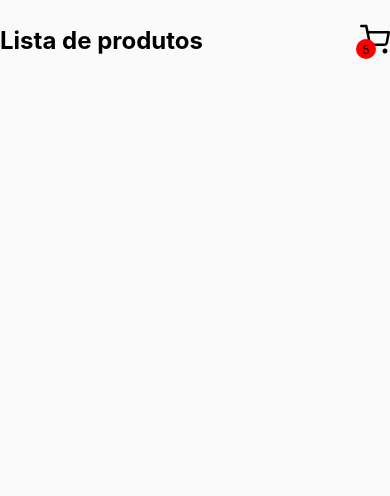
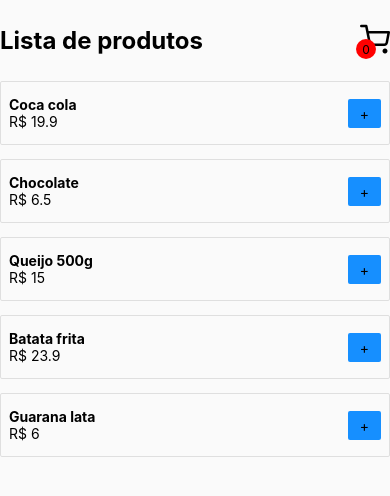
Before and after one commit to Pedro-Clear/ShoppingCard, a React Native app: screen /Home in a window 390 px wide. Shown: the top 496 px of the page. Built offline with nearby package versions, Linux system fonts and the light colour scheme.

Commit message:
List Products

```diff
--- a/App.js
+++ b/App.js
@@ -2,12 +2,15 @@
 import { NavigationContainer } from '@react-navigation/native'
 
 import Routes from './src/routes'
+import CartProvider from './src/contexts/CartContext'
 
 export default function App() {
   return (
     <NavigationContainer>
-      <StatusBar backgroundColor="#FAFAFA" barStyle="dark-content" />
-      <Routes/>
+      <CartProvider>
+        <StatusBar backgroundColor="#FAFAFA" barStyle="dark-content" />
+        <Routes/>
+      </CartProvider>
     </NavigationContainer>
   );
 }
--- /dev/null
+++ b/src/components/Product/index.js
@@ -0,0 +1,42 @@
+import { View, Text, StyleSheet, TouchableOpacity } from 'react-native';
+
+export default function Product({ data }) {
+ return (
+   <View style={styles.container}>
+    <View>
+      <Text style={styles.title}>{data.name}</Text>
+      <Text style={styles.price}>R$ {data.price}</Text>
+    </View>
+
+    <TouchableOpacity style={styles.buttonAdd}>
+      <Text style={styles.buttonText}>+</Text>
+    </TouchableOpacity>
+   </View>
+  );
+}
+
+const styles = StyleSheet.create({
+  container:{
+    borderWidth: 1,
+    borderColor: '#DFDFDF',
+    borderRadius: 2,
+    marginBottom: 14,
+    padding: 8,
+    paddingBottom: 14,
+    paddingTop: 14,
+    flexDirection: 'row',
+    alignItems: 'center',
+    justifyContent: 'space-between'
+  },
+  title:{
+    fontWeight: 'bold'
+  },
+  buttonAdd:{
+    paddingStart: 12,
+    paddingEnd: 12,
+    backgroundColor: '#168fff',
+    paddingTop: 6,
+    paddingBottom: 6,
+    borderRadius: 2,
+  }
+})
--- /dev/null
+++ b/src/contexts/CartContext.js
@@ -0,0 +1,20 @@
+import React, { useState, createContext } from 'react'
+
+export const CartContext = createContext({});
+
+function CartProvider({ children }){
+  const [cart, setCart] = useState([]);
+
+  return(
+    <CartContext.Provider
+      value={{
+        cart
+      }}
+    >
+      {children}
+    </CartContext.Provider>
+  )
+
+}
+
+export default CartProvider;
--- a/src/pages/Home/index.js
+++ b/src/pages/Home/index.js
@@ -1,9 +1,15 @@
-import { useState } from 'react'
+import { useState, useContext } from 'react'
 import { View, Text, StyleSheet, SafeAreaView, FlatList, TouchableOpacity} from 'react-native'
 
 import { Feather } from '@expo/vector-icons'
+import Product from '../../components/Product'
+import { useNavigation } from '@react-navigation/native'
+import { CartContext } from '../../contexts/CartContext'
 
 export default function Home(){
+  const { cart } = useContext(CartContext)
+
+  const navigation = useNavigation();
   const [products, setProducts] = useState([
     {
       id: '1',
@@ -37,14 +43,27 @@
       <View style={stlyes.cartContent}>
         <Text style={stlyes.title}>Lista de produtos</Text>
 
-        <TouchableOpacity style={stlyes.cartButton}>
+        <TouchableOpacity
+        style={stlyes.cartButton}
+        onPress={ () => navigation.navigate("Cart")}
+        >
           <View style={stlyes.dot}>
-            <Text style={stlyes.dotText}>5</Text>
+            <Text style={stlyes.dotText}>
+              {cart?.length}
+            </Text>
           </View>
           <Feather name="shopping-cart" size={30} color="#000" />
         </TouchableOpacity>
+      </View>
 
-      </View>
+      <FlatList
+        style={stlyes.list}
+        data={products}
+        keyExtractor={ (item) => String(item.id) }
+        renderItem={ ({ item }) => <Product data={item} /> }
+      />
+
+
     </SafeAreaView>
   )
 }
```
